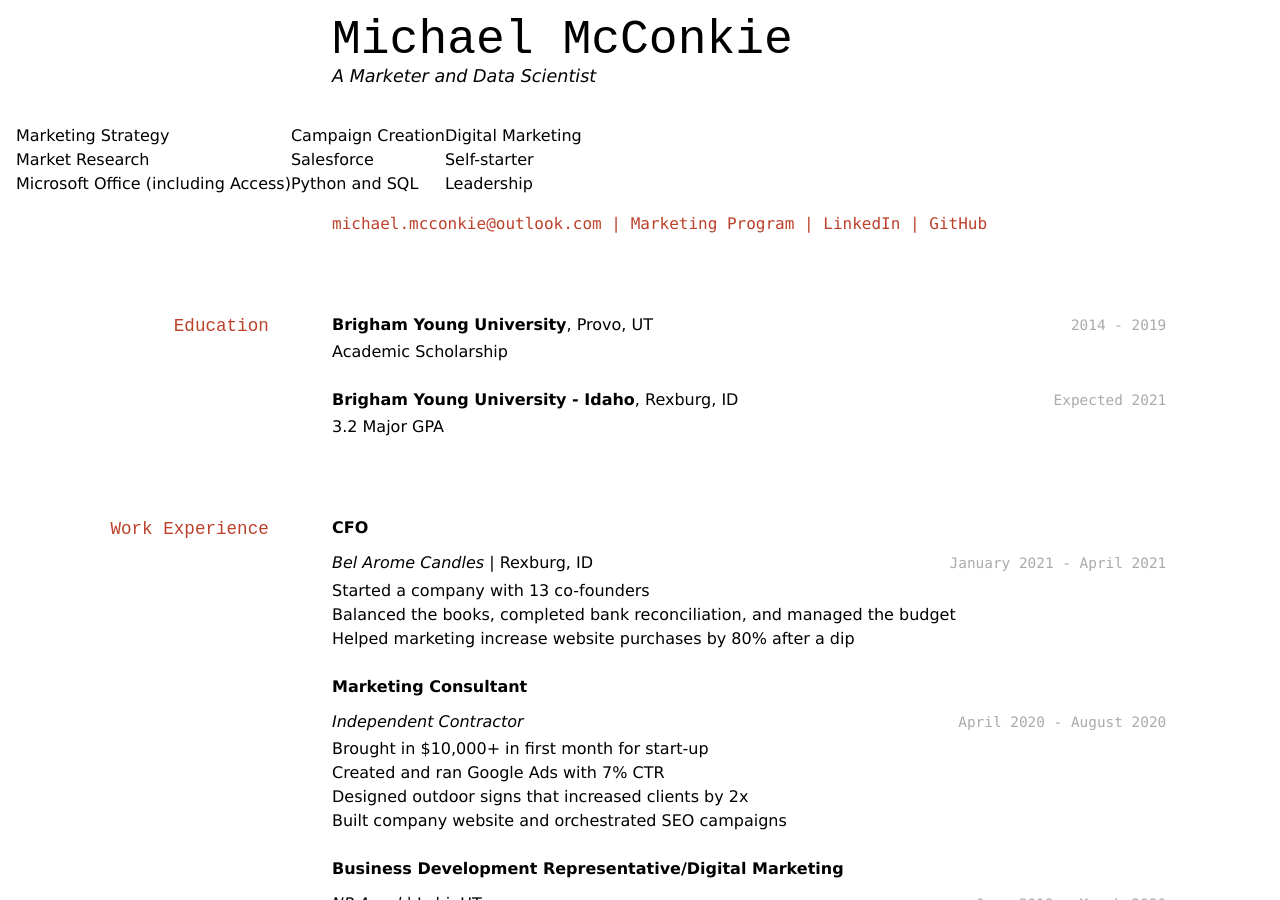
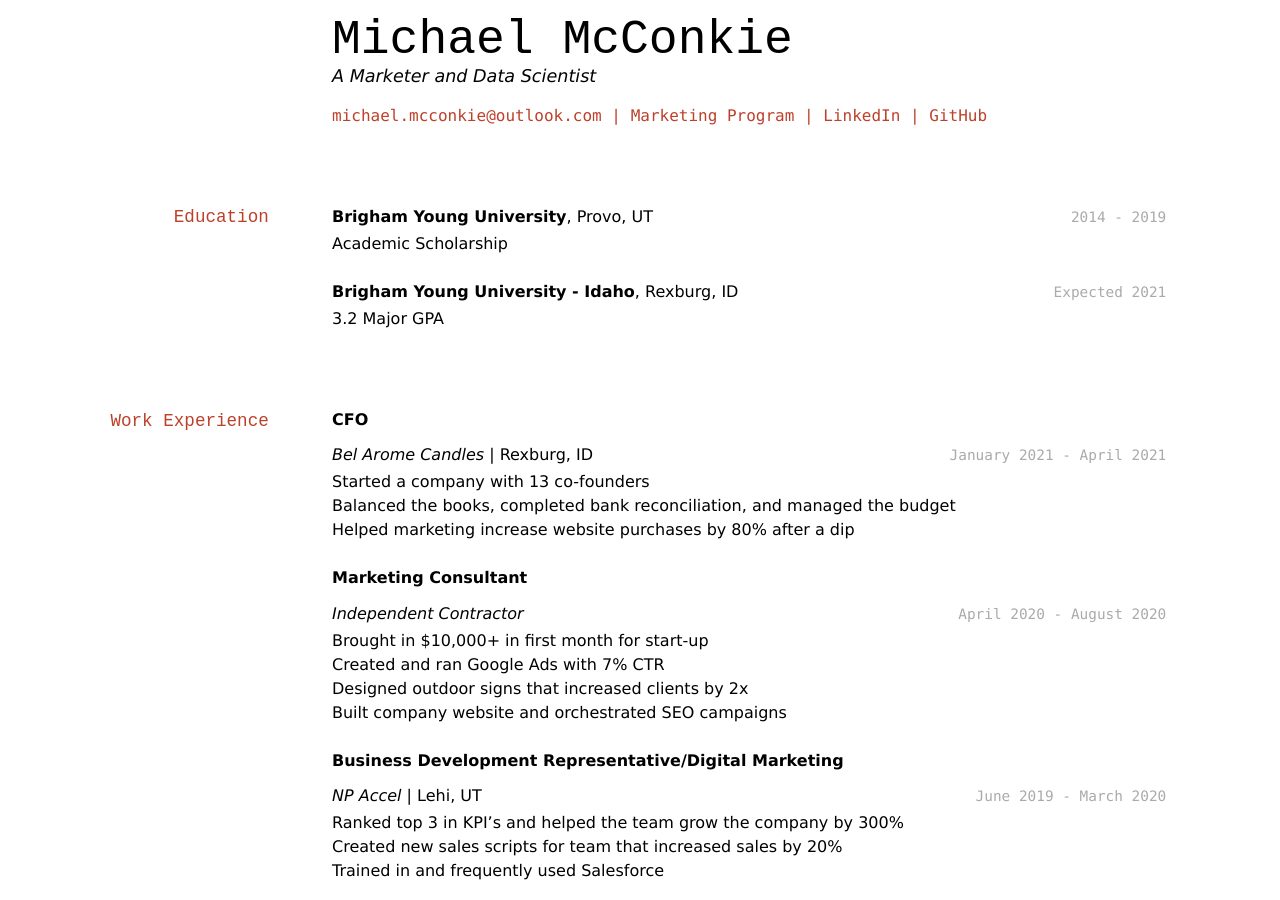
Before and after one commit to byuids-resumes/McConkie_Resume-1, a Jekyll site: the page built from docs/index.md, in a window 1280 px wide and 900 px high. Built offline with Jekyll 4.4.1, drawn with Linux system fonts in a browser that asks for light colours.

Commit message:
removed skills section

```diff
--- a/docs/index.md
+++ b/docs/index.md
@@ -4,13 +4,6 @@ title: Michael McConkie's Resume
 ---
 # Michael McConkie
 A Marketer and Data Scientist
-
-|| | |
-| -- | --- | --- |
-| Marketing Strategy                  | Campaign Creation | Digital Marketing |
-| Market Research                     | Salesforce        | Self-starter      |
-| Microsoft Office (including Access) | Python and SQL    | Leadership        |
-
 
 <div id="webaddress">
 <a href="mailto:michael.mcconkie@outlook.com">michael.mcconkie@outlook.com</a>
```
